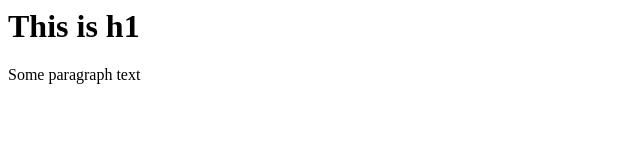
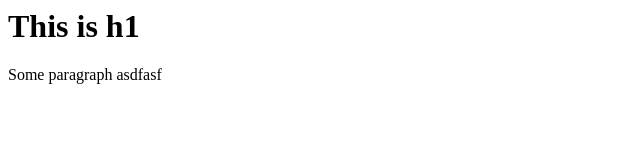
Before and after one commit to mrChab0/example, a plain HTML site: page index.html in a window 1280 px wide. Shown: the full height of the page, 0-640 px from the left. Drawn offline with Linux system fonts and the light colour scheme.

Commit message:
Jason Commit

```diff
--- a/index.html
+++ b/index.html
@@ -7,7 +7,7 @@
     <body>
         <h1>This is h1</h1>
         <p>
-            Some paragraph text
+            Some paragraph asdfasf
         </p>
     </body>
 
```
